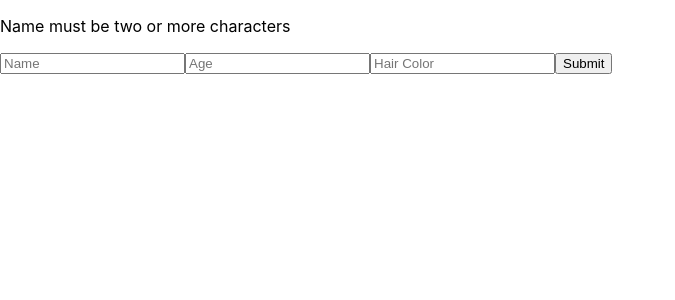
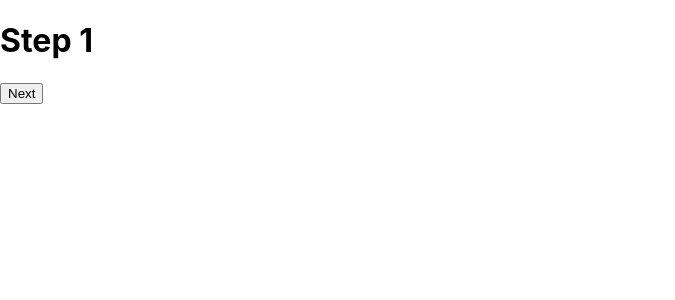
Before and after one commit to Juans-ochoa/patterns-react, a React (Create React App) app: page / in a window 1280 px wide. Shown: the top 300 px of the page, without its empty margins (0-675 px from the left). Built offline with nearby package versions, Linux system fonts and the light colour scheme.

Commit message:
Class 03_05b

```diff
--- a/src/App.js
+++ b/src/App.js
@@ -1,11 +1,33 @@
-import { ControlledForm } from "./ControlledForm";
-import { UncontrolledForm } from "./UncontrolledForm";
+import { UncontrolledOnboardingFlow } from "./UncontrolledOnboardingFlow";
+
+const StepOne = ({ goToNext }) => (
+  <>
+    <h1>Step 1</h1>
+    <button onClick={goToNext}>Next</button>
+  </>
+);
+
+const StepTwo = ({ goToNext }) => (
+  <>
+    <h1>Step 2</h1>
+    <button onClick={goToNext}>Next</button>
+  </>
+);
+
+const StepThree = ({ goToNext }) => (
+  <>
+    <h1>Step 3</h1>
+    <button onClick={goToNext}>Next</button>
+  </>
+);
 
 function App() {
   return (
-    <>
-      <ControlledForm />
-    </>
+    <UncontrolledOnboardingFlow>
+      <StepOne />
+      <StepTwo />
+      <StepThree />
+    </UncontrolledOnboardingFlow>
   );
 }
 
--- /dev/null
+++ b/src/UncontrolledOnboardingFlow.js
@@ -0,0 +1,15 @@
+import React, { useState } from "react";
+
+export const UncontrolledOnboardingFlow = ({ children, onFinish }) => {
+  const [onboardingData, setOnboardingData] = useState({});
+  const [currentIndex, setCurrentIndex] = useState(0);
+
+  const goToNext = () => setCurrentIndex(currentIndex + 1);
+
+  const currentChild = React.Children.toArray(children)[currentIndex];
+
+  if (React.isValidElement(currentChild))
+    return React.cloneElement(currentChild, { goToNext });
+
+  return currentChild;
+};
```
